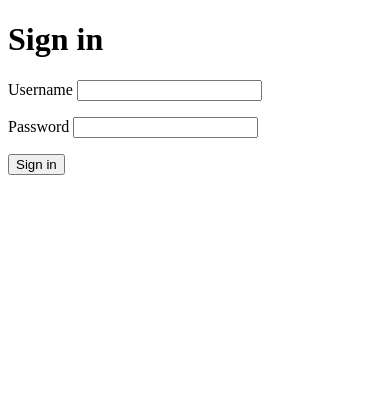
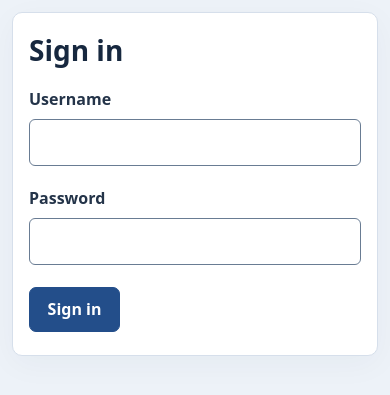
Before and after one commit to CS3227-2610-MP4-Relay/CS3227-2610-MP4, a Django app: page /sign-in/ in a window 390 px wide. Shown: the top 395 px of the page. Run offline with Django 5.2, Linux system fonts and the light colour scheme; parts of the project's set-up code (start-up, migrations or seed data) failed here and were passed over.

Commit message:
feat: Polish shared Django page presentation (#108)
Add shared responsive styling and criterion-marked browser coverage while preserving existing workflows and exact messages.

Agent: builder

```diff
--- a/src/accounts/templates/accounts/sign_in.html
+++ b/src/accounts/templates/accounts/sign_in.html
@@ -4,7 +4,7 @@
 {% block content %}
 <h1>Sign in</h1>
 {% for message in messages %}<p role="status">{{ message|status_message }}</p>{% endfor %}
-{% if error %}<p role="alert">{{ error }}</p>{% endif %}
+{% if error %}<div class="error"><p role="alert">{{ error }}</p></div>{% endif %}
 <form method="post" action="{% url 'accounts:sign-in' %}">
   {% csrf_token %}
   <p><label for="username">Username</label>
--- a/src/ai/templates/ai/draft.html
+++ b/src/ai/templates/ai/draft.html
@@ -10,12 +10,12 @@
   {% for choice in form.criteria %}<p>{{ choice.tag }} <label for="{{ choice.id_for_label }}">{{ choice.choice_label|isolated_lines }}</label></p>
   {% empty %}<p>No acceptance criteria yet.</p>{% endfor %}
 </fieldset>
-{% if selection_error %}<p>{{ selection_error }}</p>{% endif %}{% for error in form.criteria.errors %}<p>{{ error }}</p>{% endfor %}
+{% if selection_error %}<div class="error"><p>{{ selection_error }}</p></div>{% endif %}{% for error in form.criteria.errors %}<div class="error"><p>{{ error }}</p></div>{% endfor %}
 <button type="submit">Draft test cases</button>
 </form>
 <p><a href="{% url 'rounds:case-new' round.pk %}">Add test case</a></p>
 <p><a href="{{ round.get_absolute_url }}">Back to round</a></p>
-{% if error %}<h2>Suggested test cases</h2><p>{{ error }}</p>{% endif %}
+{% if error %}<h2>Suggested test cases</h2><div class="error"><p>{{ error }}</p></div>{% endif %}
 {% if drafts %}<h2>Suggested test cases</h2>
 {% for draft in drafts %}<h3>{{ draft.title|isolated_lines }}</h3>
 <h4>Steps</h4><p>{{ draft.steps|isolated_lines }}</p>
--- a/src/ai/templates/ai/feedback.html
+++ b/src/ai/templates/ai/feedback.html
@@ -2,7 +2,7 @@
 {% load rounds_text %}
 {% block title %}{% if conflict %}Action not available{% else %}Observation feedback{% endif %}{% endblock %}
 {% block content %}
-{% if conflict %}<h1>{{ conflict }}</h1>
+{% if conflict %}<div class="error"><h1>{{ conflict }}</h1></div>
 {% else %}<h1>Observation feedback</h1>
 <p>AI receives your saved observation, this test case and its linked acceptance criteria. Suggestions may be wrong. Review them and edit your result yourself. Unsaved edits are not included.</p>
 <h2>Saved observation</h2><p>{% if entry.result.observation %}{{ entry.result.observation|isolated_lines }}{% else %}No observation.{% endif %}</p>
@@ -14,7 +14,7 @@
 <h2>Current build</h2><p>{{ entry.build.label|isolated_lines }}</p>
 <form method="post">{% csrf_token %}<button type="submit">Suggest missing details</button></form>
 <p><a href="{% url 'accounts:tester-result' entry.round.pk entry.case.pk entry.build.pk %}">Back to result</a></p>
-{% if message %}<p>{{ message }}</p>{% endif %}
+{% if message %}<div class="error"><p>{{ message }}</p></div>{% endif %}
 {% if questions %}<h2>Questions to consider</h2><ol>{% for question in questions %}<li>{{ question|isolated_lines }}</li>{% endfor %}</ol>{% endif %}
 {% endif %}
 {% endblock %}
--- a/src/relay/templates/403.html
+++ b/src/relay/templates/403.html
@@ -1,4 +1,4 @@
 {% extends "base.html" %}
 {% block content %}
-<h1>You do not have access to this page.</h1>
+<div class="error"><h1>You do not have access to this page.</h1></div>
 {% endblock %}
--- a/src/relay/templates/404.html
+++ b/src/relay/templates/404.html
@@ -1,4 +1,4 @@
 {% extends "base.html" %}
 {% block content %}
-<h1>Page not found.</h1>
+<div class="error"><h1>Page not found.</h1></div>
 {% endblock %}
--- a/src/relay/templates/429.html
+++ b/src/relay/templates/429.html
@@ -1,4 +1,4 @@
 {% extends "base.html" %}
 {% block content %}
-<h1>Too many demo workspaces have been created recently. Try again later.</h1>
+<div class="error"><h1>Too many demo workspaces have been created recently. Try again later.</h1></div>
 {% endblock %}
--- a/src/relay/templates/503.html
+++ b/src/relay/templates/503.html
@@ -1,4 +1,4 @@
 {% extends "base.html" %}
 {% block content %}
-<h1>Relay is temporarily unavailable. Try again later.</h1>
+<div class="error"><h1>Relay is temporarily unavailable. Try again later.</h1></div>
 {% endblock %}
--- a/src/relay/templates/base.html
+++ b/src/relay/templates/base.html
@@ -4,6 +4,7 @@
     <meta charset="utf-8">
     <meta name="viewport" content="width=device-width, initial-scale=1">
     <title>{% block title %}Relay{% endblock %}</title>
+    <style>{% include "presentation.css.html" %}</style>
   </head>
   <body>
     <main>{% block content %}{% endblock %}</main>
--- /dev/null
+++ b/src/relay/templates/presentation.css.html
@@ -0,0 +1,117 @@
+/* Shared by all server-rendered application pages. */
+* { box-sizing: border-box; }
+html { color-scheme: light; }
+body {
+  margin: 0;
+  padding: clamp(12px, 3vw, 40px);
+  min-height: 100vh;
+  background: #edf2f8;
+  color: #243449;
+  font: 400 1rem/1.65 system-ui, -apple-system, "Segoe UI", sans-serif;
+}
+main {
+  max-width: 960px;
+  margin: 0 auto;
+  padding: clamp(20px, 4vw, 56px);
+  background: #fff;
+  border: 1px solid #d6dfeb;
+  border-radius: 16px;
+  box-shadow: 0 8px 32px #2434490a;
+  overflow-wrap: anywhere;
+}
+h1, h2, h3, h4 {
+  color: #17283f;
+  line-height: 1.25;
+  font-weight: 650;
+  margin: 1.5em 0 .65em;
+}
+h1 { font-size: clamp(1.75rem, 4vw, 2.4rem); margin-top: 0; }
+h2 { font-size: 1.5rem; padding-top: .7em; border-top: 1px solid #d6dfeb; }
+h3 { font-size: 1.2rem; }
+h4 { font-size: 1rem; }
+p, ul, ol, form, table { margin: 0 0 1.2rem; }
+ul, ol { padding-left: 1.5rem; }
+li { margin: .55rem 0; }
+li form { margin: .5rem 0 1rem; }
+main > :last-child { margin-bottom: 0; }
+a { color: #1856a2; text-decoration: underline; text-underline-offset: .18em; }
+a:hover { color: #103c76; text-decoration-thickness: 2px; }
+button, input, textarea, select { font: inherit; }
+button {
+  display: inline-block;
+  max-width: 100%;
+  padding: .65rem 1.1rem;
+  margin: .2rem .4rem .2rem 0;
+  border: 1px solid #234e8a;
+  border-radius: 7px;
+  background: #234e8a;
+  color: #fff;
+  font-weight: 600;
+  line-height: 1.4;
+  cursor: pointer;
+  overflow-wrap: anywhere;
+}
+button:hover { background: #173c70; }
+button:active { background: #102f5a; }
+label, legend { font-weight: 600; }
+label { display: block; margin-bottom: .4rem; }
+input:not([type=checkbox]):not([type=radio]):not([type=hidden]), textarea, select {
+  display: block;
+  width: 100%;
+  max-width: 100%;
+  min-width: 0;
+  padding: .65rem .75rem;
+  border: 1px solid #697c93;
+  border-radius: 6px;
+  background: #fff;
+  color: #243449;
+  line-height: 1.5;
+}
+textarea { min-height: 9rem; resize: vertical; }
+fieldset {
+  min-width: 0;
+  margin: 0 0 1.2rem;
+  padding: 1rem;
+  border: 1px solid #697c93;
+  border-radius: 7px;
+}
+legend { padding: 0 .3rem; max-width: 100%; }
+p:has(> input[type=checkbox]), p:has(> input[type=radio]) {
+  display: flex;
+  align-items: flex-start;
+  gap: .65rem;
+}
+input[type=checkbox], input[type=radio] {
+  flex: 0 0 auto;
+  width: 1.1rem;
+  height: 1.1rem;
+  margin: .3rem 0 0;
+  accent-color: #234e8a;
+}
+input[type=checkbox] + label, input[type=radio] + label {
+  min-width: 0;
+  font-weight: 400;
+  margin: 0;
+}
+:is(a, button, input, textarea, select):focus-visible {
+  outline: 3px solid #9a4900;
+  outline-offset: 3px;
+}
+table { width: 100%; table-layout: fixed; border-collapse: collapse; font-size: .95rem; }
+th, td { padding: .8rem .6rem; text-align: left; vertical-align: top; border-bottom: 1px solid #b8c7d9; }
+th { background: #edf2f8; color: #17283f; font-weight: 650; }
+tbody tr:nth-child(even) { background: #f5f7fb; }
+[role=status], .state, .round-heading > p:not([role]):has(+ p), .error {
+  padding: .8rem 1rem;
+  border-radius: 6px;
+  border-left: 4px solid;
+}
+[role=status], .state, .round-heading > p:not([role]):has(+ p) { background: #edf4fc; border-color: #315e98; color: #243449; }
+.error { background: #fff0ee; border-color: #a52e27; color: #87241f; }
+.state, .error { margin-bottom: 1.2rem; }
+.state > :last-child, .error > :last-child { margin-bottom: 0; }
+@media (max-width: 480px) {
+  main { padding: 20px 16px; border-radius: 10px; }
+  th, td { padding: .65rem .35rem; }
+  fieldset { padding: .75rem; }
+}
--- a/src/rounds/templates/rounds/conflict.html
+++ b/src/rounds/templates/rounds/conflict.html
@@ -1,5 +1,5 @@
 {% extends "base.html" %}
 {% block title %}Action not available{% endblock %}
 {% block content %}
-<h1>This action is not available while the round is {{ state }}.</h1>
+<div class="error"><h1>This action is not available while the round is {{ state }}.</h1></div>
 {% endblock %}
--- a/src/rounds/templates/rounds/results.html
+++ b/src/rounds/templates/rounds/results.html
@@ -3,7 +3,7 @@
 {% block title %}Results: {{ round.title|title_isolate }}{% endblock %}
 {% block content %}
 <h1>Results: {{ round.title|isolated_lines }}</h1>
-<p>State: {{ round.get_state_display }}</p>
+<div class="state"><p>State: {{ round.get_state_display }}</p></div>
 {% for case in cases %}<h2>{{ case.title|isolated_lines }}</h2>
 <h3>Linked acceptance criteria</h3>
 <ul>{% for criterion in case.criteria.all %}<li>{{ criterion.text|isolated_lines }}</li>{% endfor %}</ul>
--- a/src/rounds/templates/rounds/round.html
+++ b/src/rounds/templates/rounds/round.html
@@ -2,17 +2,19 @@
 {% load rounds_text %}
 {% block title %}{{ round.title|title_isolate }}{% endblock %}
 {% block content %}
+<div class="round-heading">
 <h1>{{ round.title|isolated_lines }}</h1>{% for message in messages %}
 <p role="status">{{ message|status_message }}</p>{% endfor %}
 <p>State: {{ round.get_state_display }}</p>
 {% if draft %}<p><a href="{% url 'rounds:edit' round.pk %}">Edit round</a></p>{% else %}<p><a href="{% url 'rounds:results' round.pk %}">Review results</a></p>{% endif %}
+</div>
 <h2>Acceptance criteria</h2>
 {% if draft %}<p><a href="{% url 'rounds:criterion-new' round.pk %}">Add acceptance criterion</a></p>{% endif %}
 {% for criterion in round.criteria.all %}{% if forloop.first %}<ul>{% endif %}
   <li>{{ criterion.text|isolated_lines }}{% if draft %}
     <a href="{% url 'rounds:criterion-edit' round.pk criterion.pk %}">Edit criterion</a>
     <form method="post" action="{% url 'rounds:criterion-delete' round.pk criterion.pk %}">{% csrf_token %}<button type="submit">Delete criterion</button></form>{% endif %}
-    {% if refused.0 == criterion.pk %}<p>{{ refused.1 }}</p>{% endif %}</li>
+    {% if refused.0 == criterion.pk %}<div class="error"><p>{{ refused.1 }}</p></div>{% endif %}</li>
 {% if forloop.last %}</ul>{% endif %}{% empty %}<p>No acceptance criteria yet.</p>
 {% endfor %}
 <h2>Test cases</h2>
@@ -39,7 +41,7 @@
 {% endfor %}{% endif %}
 {% if publish_form %}{% with field=publish_form.label %}<form method="post" action="{% url 'rounds:publish' round.pk %}">{% csrf_token %}
   <p><label for="{{ field.id_for_label }}">{{ field.label }}</label> {{ field }}</p>
-  {% for error in field.errors %}<p>{{ error }}</p>{% endfor %}
+  {% for error in field.errors %}<div class="error"><p>{{ error }}</p></div>{% endfor %}
   <button type="submit">Publish round</button>
 </form>{% endwith %}{% endif %}
 {% if open %}<p>Closing makes this round read-only. It cannot be reopened.</p>
--- a/src/rounds/templates/rounds/round_form.html
+++ b/src/rounds/templates/rounds/round_form.html
@@ -13,7 +13,7 @@
     {% empty %}<p>{% if field.name == "cases" %}No test cases yet.{% else %}No acceptance criteria yet.{% endif %}</p>{% endfor %}
   </fieldset>
   {% else %}<p><label for="{{ field.id_for_label }}">{{ field.label }}</label> {{ field }}</p>{% endif %}
-  {% for error in field.errors %}<p>{{ error }}</p>{% endfor %}
+  {% for error in field.errors %}<div class="error"><p>{{ error }}</p></div>{% endfor %}
   {% endfor %}
   <button type="submit">{{ button }}</button>
 </form>
--- a/src/rounds/templates/rounds/tester_history.html
+++ b/src/rounds/templates/rounds/tester_history.html
@@ -5,7 +5,7 @@
 <h1>My results</h1>
 <h2>Round</h2>
 <p>{{ round.title|isolated_lines }}</p>
-<p>State: {{ round.get_state_display }}</p>
+<div class="state"><p>State: {{ round.get_state_display }}</p></div>
 {% for result in results %}
 <section>
 <h2>Test case</h2>
@@ -14,7 +14,7 @@
 <ul>{% for criterion in result.case.criteria.all %}<li>{{ criterion.text|isolated_lines }}</li>{% endfor %}</ul>
 <h3>Build</h3>
 <p>{{ result.build.label|isolated_lines }}</p>
-<p>Status: {% if result.submitted_at %}Submitted{% else %}Draft{% endif %}</p>
+<div class="state"><p>Status: {% if result.submitted_at %}Submitted{% else %}Draft{% endif %}</p></div>
 <h3>Outcome</h3><p>{{ result.get_outcome_display }}</p>
 <h3>Observation</h3>
 <p>{% if result.observation %}{{ result.observation|isolated_lines }}{% else %}No observation.{% endif %}</p>
--- a/src/rounds/templates/rounds/tester_round.html
+++ b/src/rounds/templates/rounds/tester_round.html
@@ -3,7 +3,7 @@
 {% block title %}{{ round.title|title_isolate }}{% endblock %}
 {% block content %}
 <h1>{{ round.title|isolated_lines }}</h1>
-<p>State: {{ round.get_state_display }}</p>
+<div class="state"><p>State: {{ round.get_state_display }}</p></div>
 <p><a href="{% url 'accounts:tester-results' round.id %}">My results</a></p>
 <h2>Test cases</h2>
 {% for case in cases %}
```
Also changed, not shown: src/e2e/test_presentation.py (added, +336 -0 lines), src/rounds/templates/rounds/tester_result.html (+5 -5 lines), workflow/plans/108-app-ui-polish.md (+14 -4 lines).
